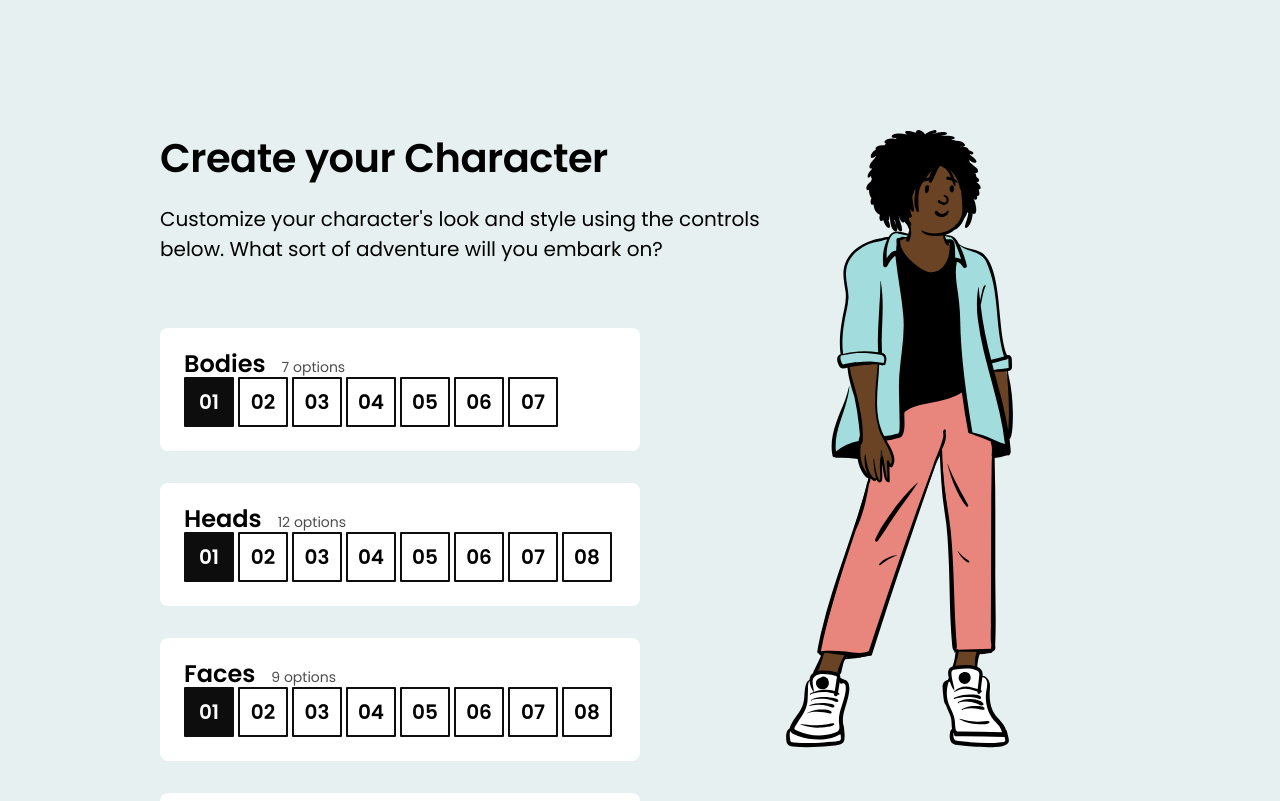
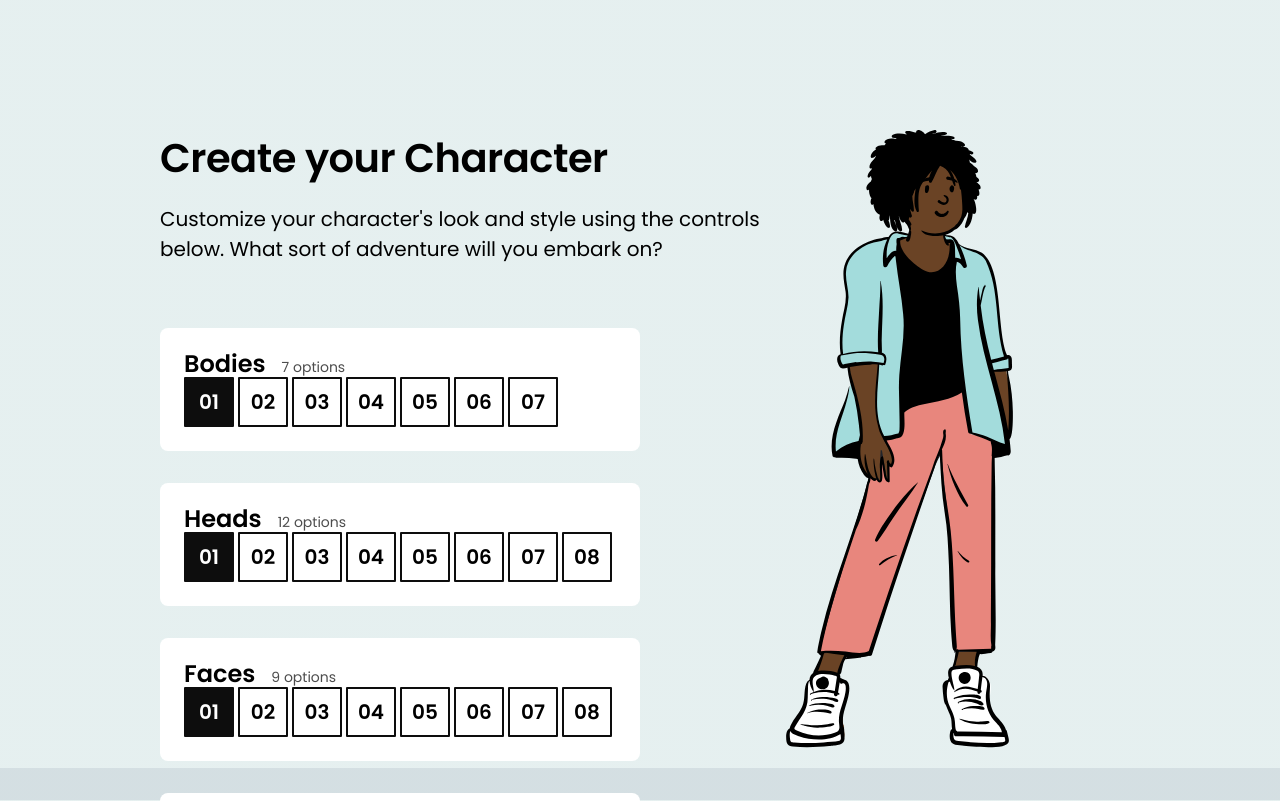
Before and after one commit to taylor-code/character-creator-main, a React (Create React App) app: page / in a window 1280 px wide. Shown: the top 801 px of the page. Built offline with nearby package versions, Linux system fonts and the light colour scheme.

Commit message:
feat(exercise 4): add perspective line

```diff
--- a/src/index.css
+++ b/src/index.css
@@ -5,7 +5,13 @@ body,
 }
 
 body {
-  background-color: hsl(180deg, 25%, 92%);
+  background: linear-gradient(
+    to bottom,
+    hsl(180deg, 25%, 92%) 0vmax,
+    hsl(180deg, 25%, 92%) 60vmax,
+    hsl(195deg, 20%, 86%) 60vmax,
+    hsl(195deg, 20%, 86%) 100vmax
+  );
   margin: 0;
 }
 
```
